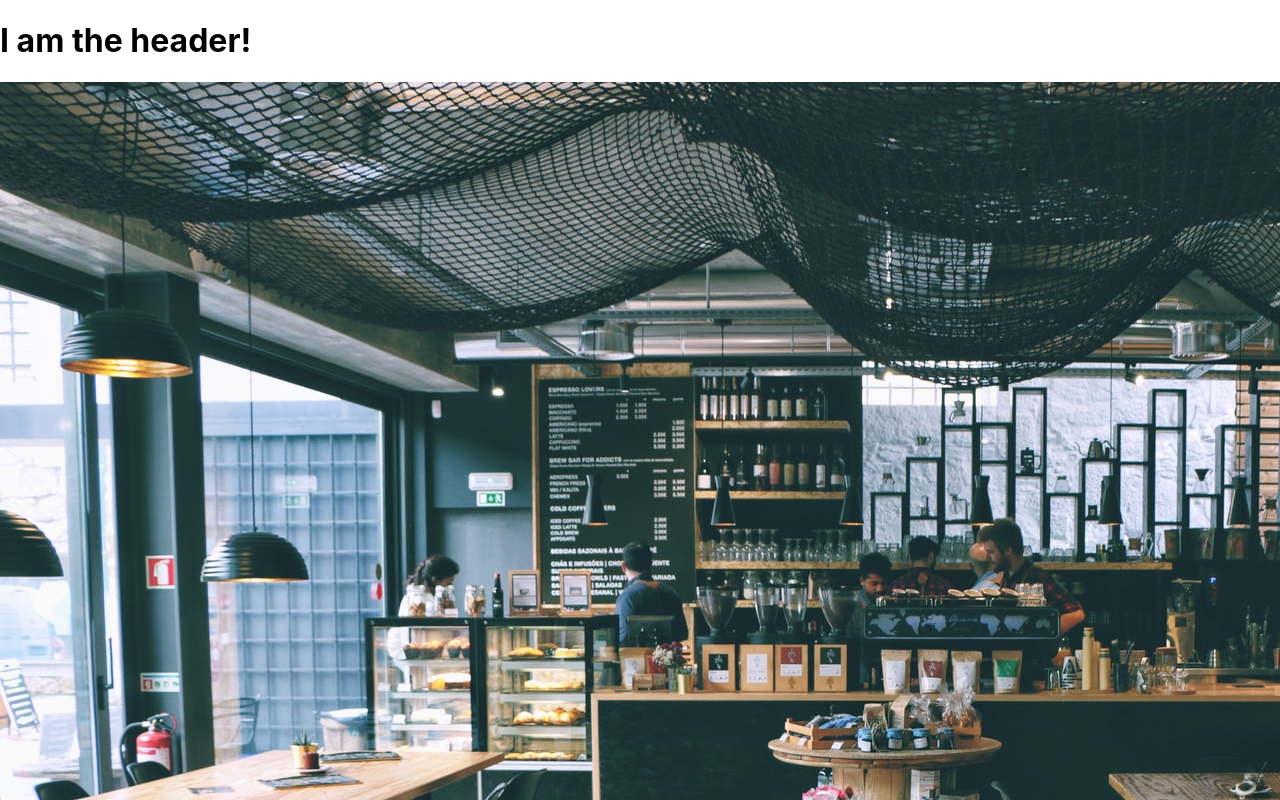
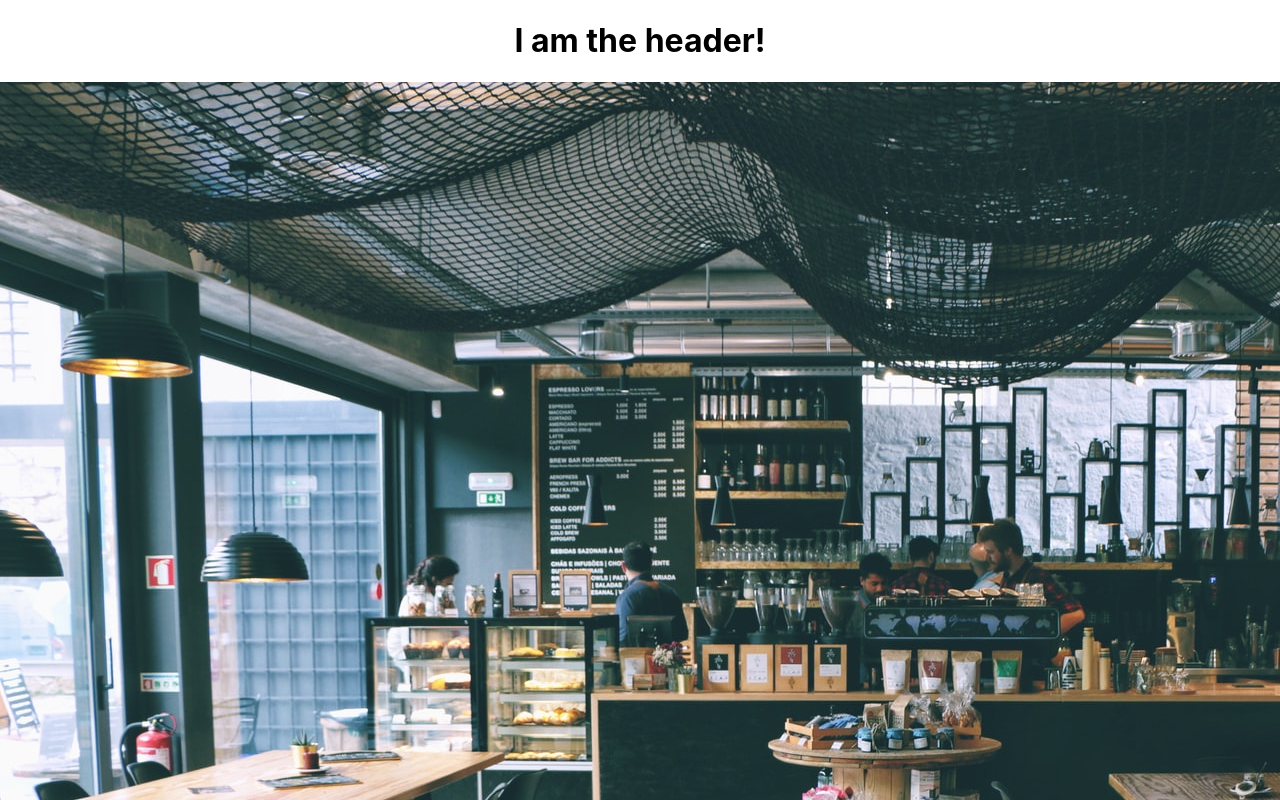
Before and after one commit to PocketThi3f/cafe-jp, a React (Create React App) app: page / in a window 1280 px wide. Shown: the top 800 px of the page. Built offline with nearby package versions, Linux system fonts and the light colour scheme.

Commit message:
set some base styling to main web page and image

```diff
--- a/src/App.js
+++ b/src/App.js
@@ -6,7 +6,7 @@ import './App.scss';
 class App extends Component {
   render() {
     return (
-      <div>
+      <div className="App">
         <Header />
         <ImagePanel />
       </div>
--- a/src/components/ImagePanel/ImagePanel.js
+++ b/src/components/ImagePanel/ImagePanel.js
@@ -3,6 +3,6 @@ import cafeImg from '../../assets/images/city-cafe.jpg';
 
 export default class ImagePanel extends Component {
     render() {
-        return <img src={cafeImg} alt="cafe table"/>;
+        return <img className="cafe-image" src={cafeImg} alt="cafe table"/>;
     }
 }
--- /dev/null
+++ b/src/components/ImagePanel/ImagePanel.scss
@@ -0,0 +1,6 @@
+/* This is the styles sheet for ImagePanel container */
+
+.cafe-image {
+    width: 60%;
+    object-fit: cover;
+}
```
Also changed, not shown: src/components/ImagePanel/ImagePanel.css (deleted).
